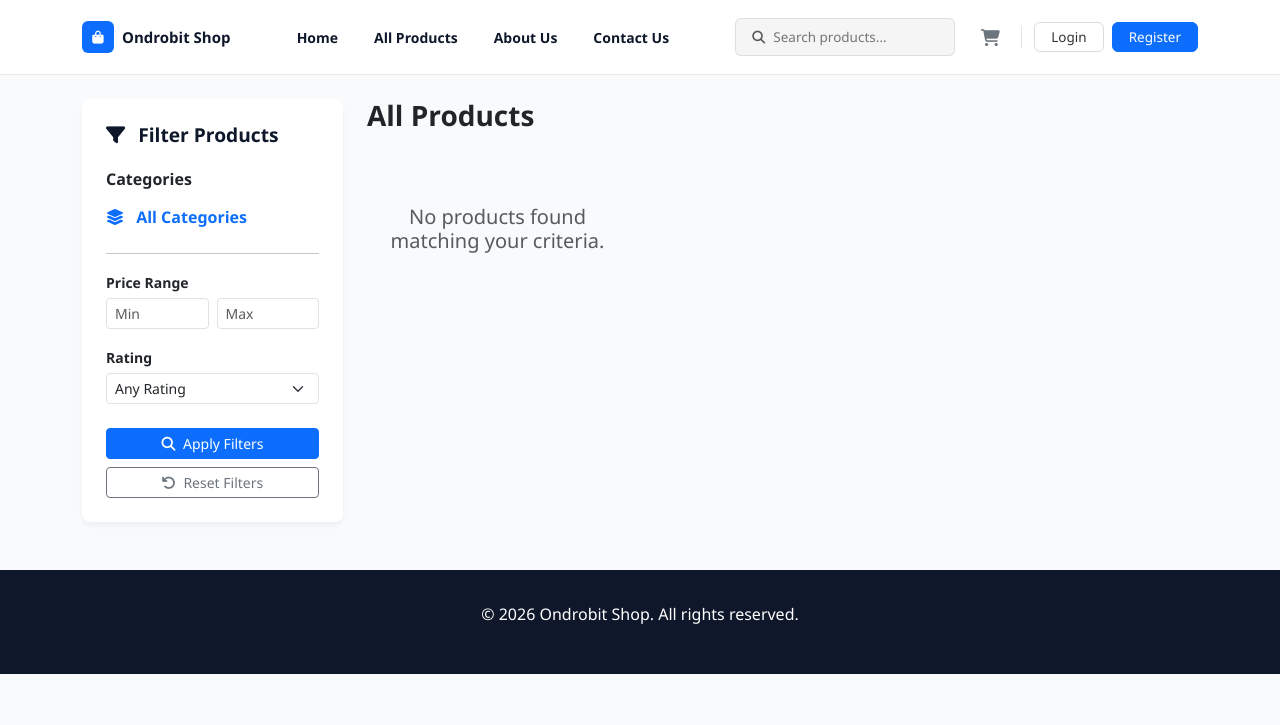
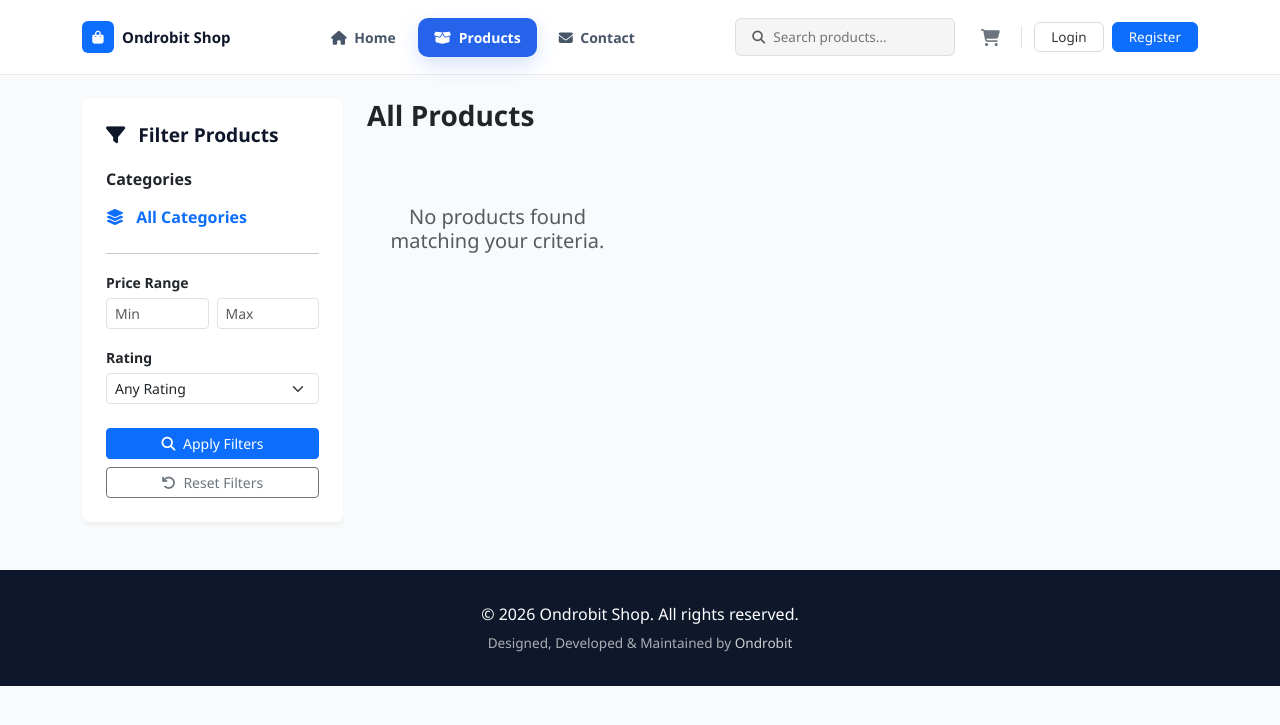
Before and after one commit to nahidularafat/ondrobit_shop, a Django app: page /products/ in a window 1280 px wide. Shown: the top 725 px of the page. Run offline with Django 5.2, Linux system fonts and the light colour scheme; data that the repository does not hold is empty.

Commit message:
frontend fixed

```diff
--- a/templates/shop/base.html
+++ b/templates/shop/base.html
@@ -5,11 +5,63 @@
     <meta name="viewport" content="width=device-width, initial-scale=1.0">
     <title>{% block title %}Ondrobit Shop{% endblock %}</title>
 
-    <!-- Bootstrap 5 & FontAwesome -->
     <link href="https://cdn.jsdelivr.net/npm/bootstrap@5.3.0/dist/css/bootstrap.min.css" rel="stylesheet">
     <link rel="stylesheet" href="https://cdnjs.cloudflare.com/ajax/libs/font-awesome/6.4.0/css/all.min.css">
 
     <style>
+
+
+
+/* Professional Navbar Links */
+.navbar-nav {
+    gap: 6px;
+}
+
+.navbar-nav .nav-link {
+    color: #475569 !important;
+    font-size: 14px;
+    font-weight: 600;
+    padding: 9px 16px !important;
+    border-radius: 10px;
+    transition: all .25s ease;
+    position: relative;
+}
+
+.navbar-nav .nav-link:hover {
+    background: #eff6ff;
+    color: #2563eb !important;
+}
+
+.navbar-nav .nav-link.active {
+    background: #2563eb;
+    color: #fff !important;
+    box-shadow: 0 8px 20px rgba(37,99,235,.18);
+}
+        .footer {
+            background: var(--primary-color);
+            color: #fff;
+            padding: 2rem 0;
+            margin-top: 3rem;
+        }
+
+        .footer p {
+            margin-bottom: .35rem;
+        }
+
+        .footer small {
+            font-size: .85rem;
+            color: rgba(255,255,255,.65);
+        }
+
+        .footer small a {
+            color: rgba(255,255,255,.8);
+            text-decoration: none;
+            transition: color .2s ease;
+        }
+
+        .footer small a:hover {
+            color: #fff;
+        }
         :root {
             --primary-color: #0f172a;
             --secondary-color: #3b82f6;
@@ -17,7 +69,6 @@
         }
         body { font-family: 'Segoe UI', sans-serif; background: #f8fafc; }
 
-        /* Navbar Customization */
         .navbar-brand { font-weight: 800; color: var(--primary-color) !important; }
         .cart-icon-wrapper { position: relative; color: var(--primary-color); }
         .cart-badge {
@@ -27,20 +78,17 @@
         }
         .nav-link { color: var(--primary-color) !important; font-weight: 600; }
 
-        /* Footer */
         .footer { background: var(--primary-color); color: #fff; padding: 2rem 0; margin-top: 3rem; }
     </style>
     {% block extra_css %}{% endblock %}
 </head>
 <body>
-<!-- Navbar -->
+
 <nav class="navbar navbar-expand-lg sticky-top bg-white" style="border-bottom: 1px solid rgba(0,0,0,0.08);">
     <div class="container d-flex align-items-center flex-wrap py-0">
 
-        <!-- Top row -->
         <div class="d-flex align-items-center w-100 py-2">
 
-            <!-- Brand -->
             <a class="navbar-brand d-flex align-items-center gap-2 mb-0 me-auto" href="{% url 'home' %}" style="font-size:15px;font-weight:600;white-space:nowrap;">
                 <span class="d-flex align-items-center justify-content-center rounded-2 bg-primary text-white flex-shrink-0" style="width:32px;height:32px;">
                     <i class="fas fa-shopping-bag" style="font-size:13px;"></i>
@@ -48,26 +96,35 @@
                 Ondrobit Shop
             </a>
 
-            <!-- Desktop nav links -->
-            <ul class="navbar-nav d-none d-lg-flex flex-row align-items-center gap-1 me-auto">
+            <ul class="navbar-nav d-none d-lg-flex flex-row align-items-center me-auto">
+
     <li class="nav-item">
-                    <a class="nav-link px-3 py-2 rounded-2" href="{% url 'home' %}" style="font-size:14px;color:#555;">Home</a>
+        <a class="nav-link {% if request.resolver_match.url_name == 'home' %}active{% endif %}"
+           href="{% url 'home' %}">
+            <i class="fas fa-house me-1"></i>
+            Home
+        </a>
     </li>
+
     <li class="nav-item">
-                    <a class="nav-link px-3 py-2 rounded-2" href="{% url 'product_list' %}" style="font-size:14px;color:#555;">All Products</a>
+        <a class="nav-link {% if request.resolver_match.url_name == 'product_list' %}active{% endif %}"
+           href="{% url 'product_list' %}">
+            <i class="fas fa-box-open me-1"></i>
+            Products
+        </a>
     </li>
-                <!-- <li class="nav-item">
-                    <a class="nav-link px-3 py-2 rounded-2" href="#" style="font-size:14px;color:#555;">Best Selling</a>
-                </li> -->
+
     <li class="nav-item">
-                    <a class="nav-link px-3 py-2 rounded-2" href="#" style="font-size:14px;color:#555;">About Us</a>
+        <a class="nav-link"
+           href="https://ondrobit.com/contact/"
+           target="_blank">
+            <i class="fas fa-envelope me-1"></i>
+            Contact
+        </a>
     </li>
-                <li class="nav-item">
-                    <a class="nav-link px-3 py-2 rounded-2" href="#" style="font-size:14px;color:#555;">Contact Us</a>
-                </li>
+
 </ul>
 
-            <!-- Desktop Search -->
             <form class="d-none d-lg-flex align-items-center gap-2 me-3 px-3 rounded-2"
                   action="{% url 'product_list' %}" method="GET"
                   style="background:#f5f5f5;border:1px solid rgba(0,0,0,0.09);height:38px;width:220px;">
@@ -76,7 +133,6 @@
                        placeholder="Search products..." style="font-size:13.5px;outline:none;color:#333;" />
             </form>
 
-            <!-- Desktop Right Actions -->
             <div class="d-none d-lg-flex align-items-center gap-2">
                 <a href="{% url 'cart_detail' %}" class="position-relative d-flex align-items-center justify-content-center rounded-2 text-secondary text-decoration-none"
                    style="width:38px;height:38px;" title="Cart">
@@ -125,7 +181,6 @@
                 {% endif %}
             </div>
 
-            <!-- Mobile: cart + hamburger -->
             <div class="d-flex d-lg-none align-items-center gap-1">
                 <a href="{% url 'cart_detail' %}" class="position-relative d-flex align-items-center justify-content-center rounded-2 text-secondary text-decoration-none"
                    style="width:40px;height:40px;" aria-label="Cart">
@@ -144,7 +199,6 @@
             </div>
         </div>
 
-        <!-- Mobile always-visible search bar -->
         <div class="w-100 pb-2 d-lg-none">
             <form class="d-flex align-items-center gap-2 px-3 rounded-2"
                   action="{% url 'product_list' %}" method="GET"
@@ -161,13 +215,11 @@
 
     </div>
 
-    <!-- Mobile collapse drawer — outside flex container -->
     <div class="collapse d-lg-none" id="navbarMobile"
          style="border-top:1px solid rgba(0,0,0,0.07);background:white;">
         <div class="container py-2">
 
             {% if user.is_authenticated %}
-                <!-- User info -->
                 <div class="d-flex align-items-center gap-3 px-2 py-2 mb-2 rounded-2" style="background:#f9f9f9;">
                     <span class="d-flex align-items-center justify-content-center rounded-circle bg-primary text-white flex-shrink-0"
                           style="width:38px;height:38px;font-size:13px;font-weight:700;">
@@ -188,13 +240,7 @@
             <a href="{% url 'product_list' %}" class="d-flex align-items-center gap-3 px-2 py-2 rounded-2 text-decoration-none text-dark mb-1" style="font-size:14px;">
                 <i class="fas fa-th-large text-muted" style="width:18px;text-align:center;font-size:14px;"></i> All Products
             </a>
-            <!-- <a href="#" class="d-flex align-items-center gap-3 px-2 py-2 rounded-2 text-decoration-none text-dark mb-1" style="font-size:14px;">
-                <i class="fas fa-fire text-muted" style="width:18px;text-align:center;font-size:14px;"></i> Best Selling Products
-            </a> -->
-            <a href="#" class="d-flex align-items-center gap-3 px-2 py-2 rounded-2 text-decoration-none text-dark mb-1" style="font-size:14px;">
-                <i class="fas fa-info-circle text-muted" style="width:18px;text-align:center;font-size:14px;"></i> About Us
-            </a>
-            <a href="#" class="d-flex align-items-center gap-3 px-2 py-2 rounded-2 text-decoration-none text-dark mb-2" style="font-size:14px;">
+            <a href="https://ondrobit.com/contact/" target="_blank" rel="noopener noreferrer" class="d-flex align-items-center gap-3 px-2 py-2 rounded-2 text-decoration-none text-dark mb-2" style="font-size:14px;">
                 <i class="fas fa-envelope text-muted" style="width:18px;text-align:center;font-size:14px;"></i> Contact Us
             </a>
 
@@ -220,18 +266,26 @@
     </div>
 </nav>
 
-    <!-- Content -->
     <main class="container my-4">
         {% block content %}{% endblock %}
     </main>
 
-    <!-- Footer -->
 <footer class="footer text-center">
     <div class="container">
-            <p>&copy; {% now "Y" %} Ondrobit Shop. All rights reserved.</p>
+        <p class="mb-1">
+            &copy; {% now "Y" %} Ondrobit Shop. All rights reserved.
+        </p>
+
+        <small>
+            Designed, Developed &amp; Maintained by
+            <a href="https://ondrobit.com/"
+               target="_blank"
+               rel="noopener noreferrer">
+                Ondrobit
+            </a>
+        </small>
     </div>
 </footer>
-
     <script src="https://cdn.jsdelivr.net/npm/bootstrap@5.3.0/dist/js/bootstrap.bundle.min.js"></script>
 </body>
 </html>
--- a/templates/shop/product_list.html
+++ b/templates/shop/product_list.html
@@ -22,6 +22,8 @@
         box-shadow: 0 4px 6px -1px rgba(0, 0, 0, 0.05);
         transition: transform 0.3s ease;
         height: 100%;
+        display: flex;
+        flex-direction: column;
     }
     .product-card:hover { transform: translateY(-5px); box-shadow: 0 10px 20px rgba(0,0,0,0.1); }
     .product-img-container {
@@ -34,17 +36,21 @@
         border-radius: 8px 8px 0 0;
     }
     .product-img { max-width: 100%; max-height: 100%; object-fit: cover; }
+
+    /* Price Styling */
+    .price-wrapper { margin-bottom: 15px; }
+    .product-price { font-weight: bold; color: #0d6efd; font-size: 1.1rem; }
+    .old-price { text-decoration: line-through; color: #6c757d; margin-left: 8px; font-size: 0.9rem; }
+    .discount-inline-badge { background-color: #dc3545; color: white; padding: 2px 6px; border-radius: 4px; font-size: 0.8rem; margin-left: 8px; font-weight: bold; }
 </style>
 {% endblock %}
 
 {% block content %}
 <div class="row g-4">
-    <!-- Sidebar Filters -->
     <div class="col-md-3">
         <div class="filter-card p-4">
             <h5 class="filter-title mb-4"><i class="fas fa-filter me-2"></i> Filter Products</h5>
 
-            <!-- Categories -->
             <h6 class="fw-bold mb-3">Categories</h6>
             <ul class="list-unstyled mb-4">
                 <li class="mb-2">
@@ -63,7 +69,6 @@
 
             <hr>
 
-            <!-- Price & Rating Filter Form -->
             <form method="GET">
                 <div class="mb-3">
                     <label class="small fw-bold">Price Range</label>
@@ -88,7 +93,6 @@
         </div>
     </div>
 
-    <!-- Product Grid -->
     <div class="col-md-9">
         <h3 class="fw-bold mb-4">{% if category %}{{ category.name }}{% else %}All Products{% endif %}</h3>
 
@@ -106,12 +110,21 @@
                         </div>
                     </a>
 
-                    <div class="card-body text-center">
+                    <div class="card-body d-flex flex-column text-center">
                         <h6 class="fw-bold text-truncate">{{ product.name }}</h6>
-                        <p class="text-primary fw-bold">৳ {{ product.price }}</p>
+
+                        <div class="mt-auto">
+                            <div class="price-wrapper">
+                                <span class="product-price">৳ {{ product.discounted_price }}</span>
+                                {% if product.discount_percentage > 0 %}
+                                    <span class="old-price">৳ {{ product.price }}</span>
+                                    <span class="discount-inline-badge">-{{ product.discount_percentage }}%</span>
+                                {% endif %}
+                            </div>
+                        </div>
 
                         {% if product.stock > 0 %}
-                            <form action="{% url 'cart_add' product.id %}" method="post">
+                            <form action="{% url 'cart_add' product.id %}" method="post" class="add-to-cart-form">
                                 {% csrf_token %}
                                 <button type="submit" class="btn btn-outline-primary btn-sm rounded-pill w-100">Add to Cart</button>
                             </form>
```
Also changed, not shown: templates/shop/home.html (+4 -4 lines). Lines whose indentation alone changed are shown as unchanged.
